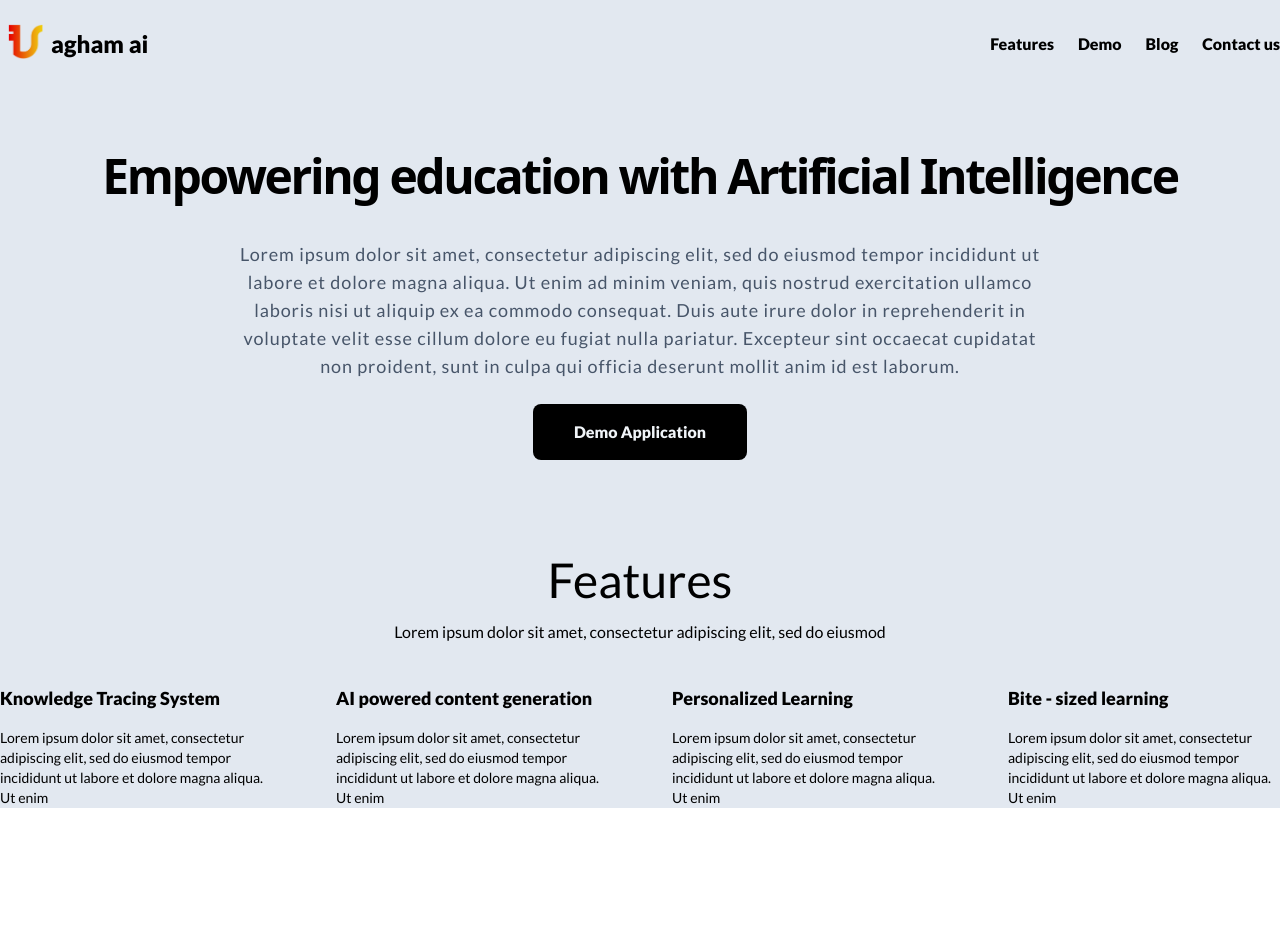
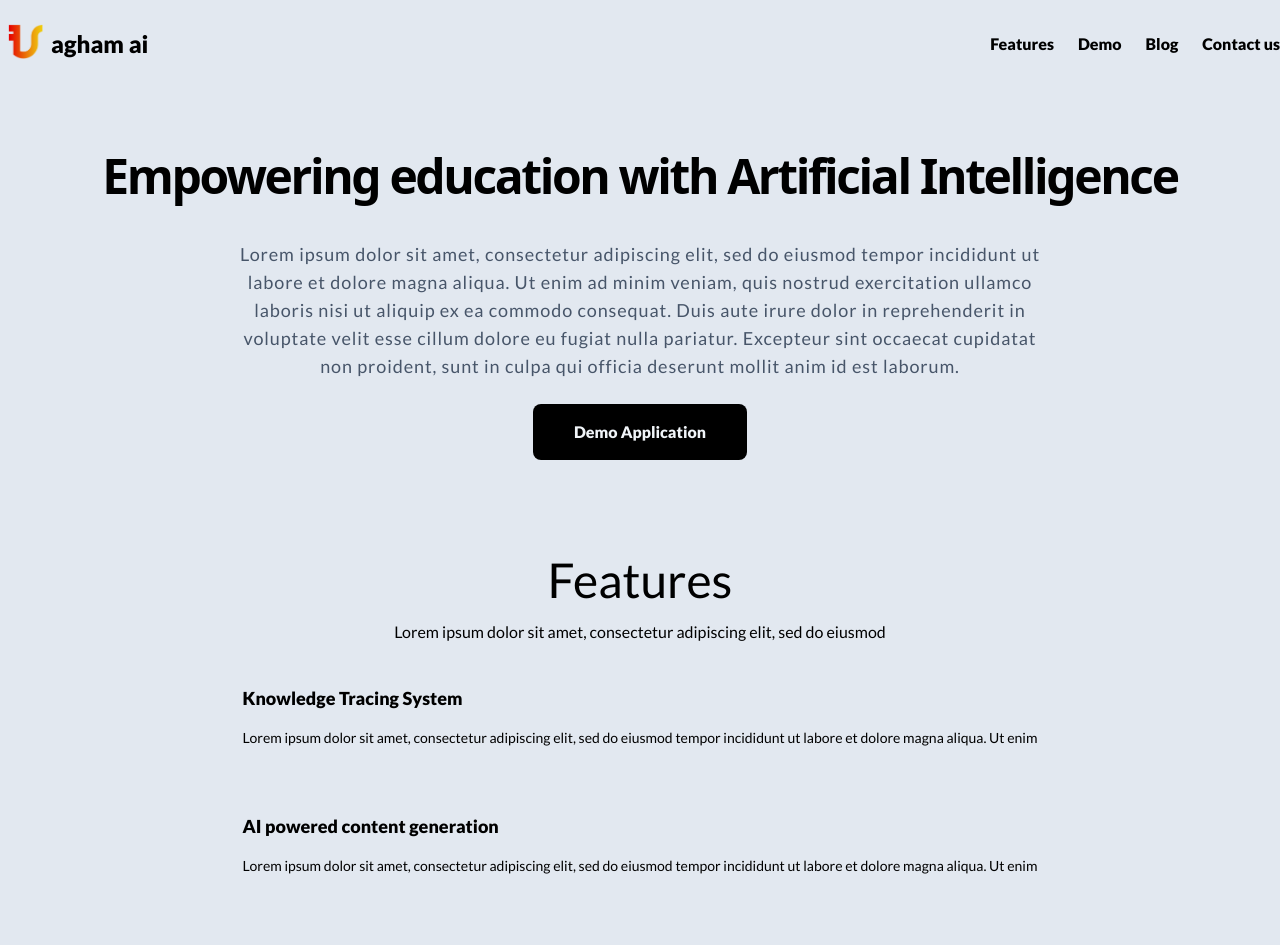
Before and after one commit to masayahingpuno/avante, a Next.js app: page / in a window 1280 px wide. Shown: the top 945 px of the page. Before the commit the page ends 808 px from the top, so only its background shows below. Built offline with nearby package versions, Linux system fonts and the light colour scheme.

Commit message:
Change features to flex col

```diff
--- a/components/Front/Feature.tsx
+++ b/components/Front/Feature.tsx
@@ -7,7 +7,7 @@ function Feature() {
       <div className="text-md pt-4 font-main">
         Lorem ipsum dolor sit amet, consectetur adipiscing elit, sed do eiusmod
       </div>
-      <div className="mt-10 flex w-full items-center justify-center gap-16">
+      <div className="mt-10 flex w-full flex-col items-center justify-center gap-16">
         <div className="font-main">
           <h1 className="text-lg font-bold">Knowledge Tracing System</h1>
           <p className="mt-4 text-sm">
@@ -15,6 +15,7 @@ function Feature() {
             eiusmod tempor incididunt ut labore et dolore magna aliqua. Ut enim
           </p>
         </div>
+
         <div className="font-main">
           <h1 className="text-lg font-bold">AI powered content generation</h1>
           <p className="mt-4 text-sm">
```
